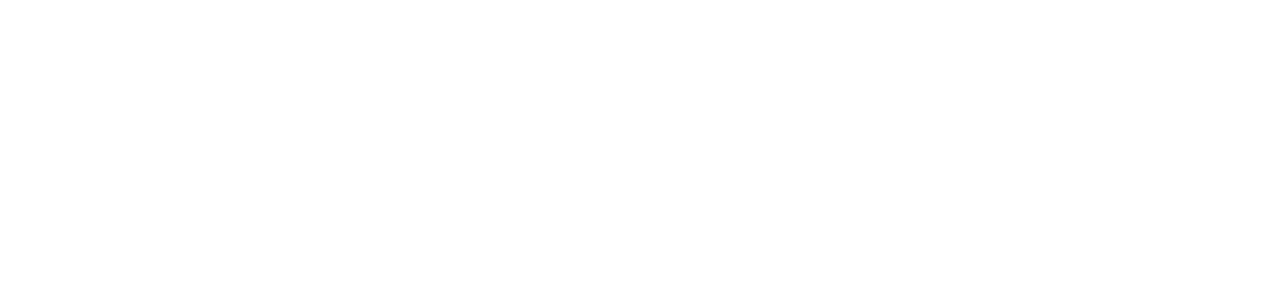
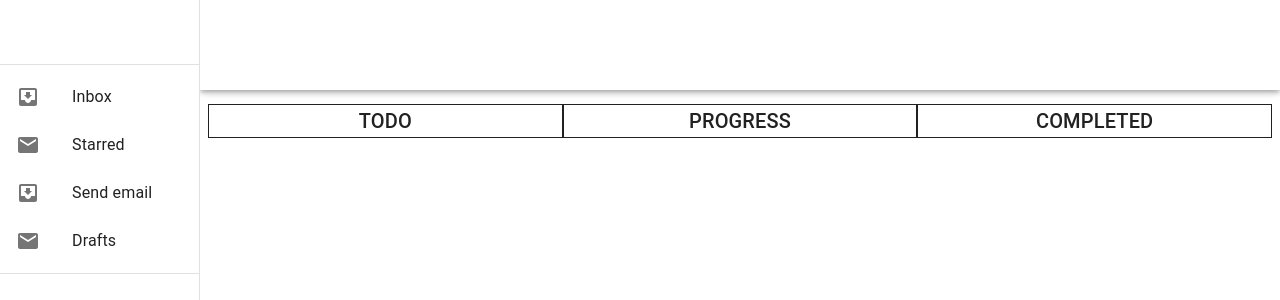
Before and after one commit to Naiem1/project-management-app, a React (Vite) app: page / in a window 1280 px wide. Before the commit this address had no page. Shown: the top 300 px of the page. Built offline with nearby package versions, Linux system fonts and the light colour scheme.

Commit message:
added board page

```diff
--- a/src/app/router/AppRouter.jsx
+++ b/src/app/router/AppRouter.jsx
@@ -1,11 +1,12 @@
 import { Route, Routes } from 'react-router-dom';
 import Register from '../../pages/RegisterPage';
 import Login from '../../pages/LoginPage';
+import Board from '../../pages/BoardPage';
 
 const AppRouter = () => {
   return (
     <Routes>
-
+      <Route path='/' element={<Board/>}/>
       <Route path="register" element={<Register />} />
       <Route path="login" element={<Login />} />
     </Routes>
--- /dev/null
+++ b/src/pages/BoardPage.jsx
@@ -0,0 +1,94 @@
+import MailIcon from '@mui/icons-material/Mail';
+import InboxIcon from '@mui/icons-material/MoveToInbox';
+import { Grid } from '@mui/material';
+import AppBar from '@mui/material/AppBar';
+import Box from '@mui/material/Box';
+import CssBaseline from '@mui/material/CssBaseline';
+import Divider from '@mui/material/Divider';
+import Drawer from '@mui/material/Drawer';
+import List from '@mui/material/List';
+import ListItem from '@mui/material/ListItem';
+import ListItemButton from '@mui/material/ListItemButton';
+import ListItemIcon from '@mui/material/ListItemIcon';
+import ListItemText from '@mui/material/ListItemText';
+import Toolbar from '@mui/material/Toolbar';
+import Typography from '@mui/material/Typography';
+
+const drawerWidth = 200;
+
+const Board = () => {
+  return (
+    <Box sx={{ display: 'flex' }}>
+      <CssBaseline />
+      <AppBar
+        position="fixed"
+        sx={{
+          width: `calc(100% - ${drawerWidth}px)`,
+          ml: `${drawerWidth}px`,
+          bgcolor: '#ffff',
+          height: '90px',
+        }}
+      >
+        <Toolbar>
+          <Typography variant="h6" noWrap component="div">
+            Permanent drawer
+          </Typography>
+        </Toolbar>
+      </AppBar>
+      <Drawer
+        sx={{
+          width: drawerWidth,
+          flexShrink: 0,
+          '& .MuiDrawer-paper': {
+            width: drawerWidth,
+            boxSizing: 'border-box',
+            // bgcolor: '#191C2E',
+            // color: '#c7c1c1'
+          },
+        }}
+        variant="permanent"
+        anchor="left"
+      >
+        <Toolbar />
+        <Divider />
+        <List>
+          {['Inbox', 'Starred', 'Send email', 'Drafts'].map((text, index) => (
+            <ListItem key={text} disablePadding>
+              <ListItemButton>
+                <ListItemIcon>
+                  {index % 2 === 0 ? <InboxIcon /> : <MailIcon />}
+                </ListItemIcon>
+                <ListItemText primary={text} />
+              </ListItemButton>
+            </ListItem>
+          ))}
+        </List>
+        <Divider />
+      </Drawer>
+      <Box component="main" sx={{ flexGrow: 1, pt: 5, px: 1 }}>
+        <Toolbar />
+        <Grid container textAlign="center">
+          <Grid item xs={12} md={4} border="1px solid">
+            <Typography component="p" variant="h6">
+              TODO
+            </Typography>
+          </Grid>
+          <Grid item xs={12} md={4} border="1px solid">
+            <Typography component="p" variant="h6">
+              PROGRESS
+            </Typography>
+          </Grid>
+          <Grid item xs={12} md={4} border="1px solid">
+            <Typography component="p" variant="h6">
+              COMPLETED
+            </Typography>
+          </Grid>
+        </Grid>
+      </Box>
+    </Box>
+  );
+};
+
+export default Board;
+
+//  bgcolor: '#191C2E'
--- a/src/pages/LoginPage.jsx
+++ b/src/pages/LoginPage.jsx
@@ -1,3 +1,4 @@
+/* eslint-disable react/no-unescaped-entities */
 import LockOutlinedIcon from '@mui/icons-material/LockOutlined';
 import {
   Avatar,
@@ -9,6 +10,7 @@ import {
 } from '@mui/material';
 import { useState } from 'react';
 import { Link } from 'react-router-dom';
+import GoogleLogo from '../assets/images/google-logo.png';
 
 const INITIAL_STATE = {
   email: '',
@@ -90,9 +92,37 @@ const Login = () => {
           </Button>
 
           <Typography component="p">
-            <Link to="/register">Have not an account? Register</Link>
+            <Link to="/register">Don't Have an account? Sign Up</Link>
           </Typography>
+        </Box>
+      </Box>
 
+      <Box sx={{ display: 'flex', alignItems: 'center', mt: '50px' }}>
+        <Box sx={{ width: '100%', height: '1px', bgcolor: 'gray' }}></Box>
+        <Box sx={{ mx: '4px' }}>or</Box>
+        <Box sx={{ width: '100%', height: '1px', bgcolor: 'gray' }}></Box>
+      </Box>
+
+      <Box sx={{mt: '50px'}}>
+        <Box
+          sx={{
+            display: 'flex',
+            alignItems: 'center',
+            border: '1px solid #E4E4E4',
+            p: '10px',
+            cursor: 'pointer',
+          }}
+        >
+          <Box sx={{ ml: '25px'}}>
+            <img style={{ width: '35px' }} src={GoogleLogo} alt="google-logo" />
+          </Box>
+          <Typography
+            sx={{ fontWeight: 'bold', m: 'auto' }}
+            component="h4"
+            variant="h6"
+          >
+            Sign in With Google
+          </Typography>
         </Box>
       </Box>
     </Container>
--- a/src/pages/RegisterPage.jsx
+++ b/src/pages/RegisterPage.jsx
@@ -9,6 +9,7 @@ import {
 } from '@mui/material';
 import { useState } from 'react';
 import { Link } from 'react-router-dom';
+import GoogleLogo from '../assets/images/google-logo.png';
 
 const INITIAL_STATE = {
   username: '',
@@ -105,10 +106,34 @@ const Register = () => {
           </Button>
 
           <Typography component="p">
-            <Link to="/login">Have an account? Login</Link>
+            <Link to="/login">Already have an account? Sign in</Link>
           </Typography>
 
 
+        </Box>
+      </Box>
+
+      <Box sx={{mt: '50px'}}>
+        <Box
+          sx={{
+            display: 'flex',
+            alignItems: 'center',
+            border: '1px solid #E4E4E4',
+            borderRadius: '3px',
+            p: '10px',
+            cursor: 'pointer',
+          }}
+        >
+          <Box sx={{ ml: '25px'}}>
+            <img style={{ width: '35px' }} src={GoogleLogo} alt="google-logo" />
+          </Box>
+          <Typography
+            sx={{ fontWeight: 'bold', m: 'auto' }}
+            component="h4"
+            variant="h6"
+          >
+            Sign in With Google
+          </Typography>
         </Box>
       </Box>
     </Container>
```
Also changed, not shown: src/assets/images/google-logo.png (added).
